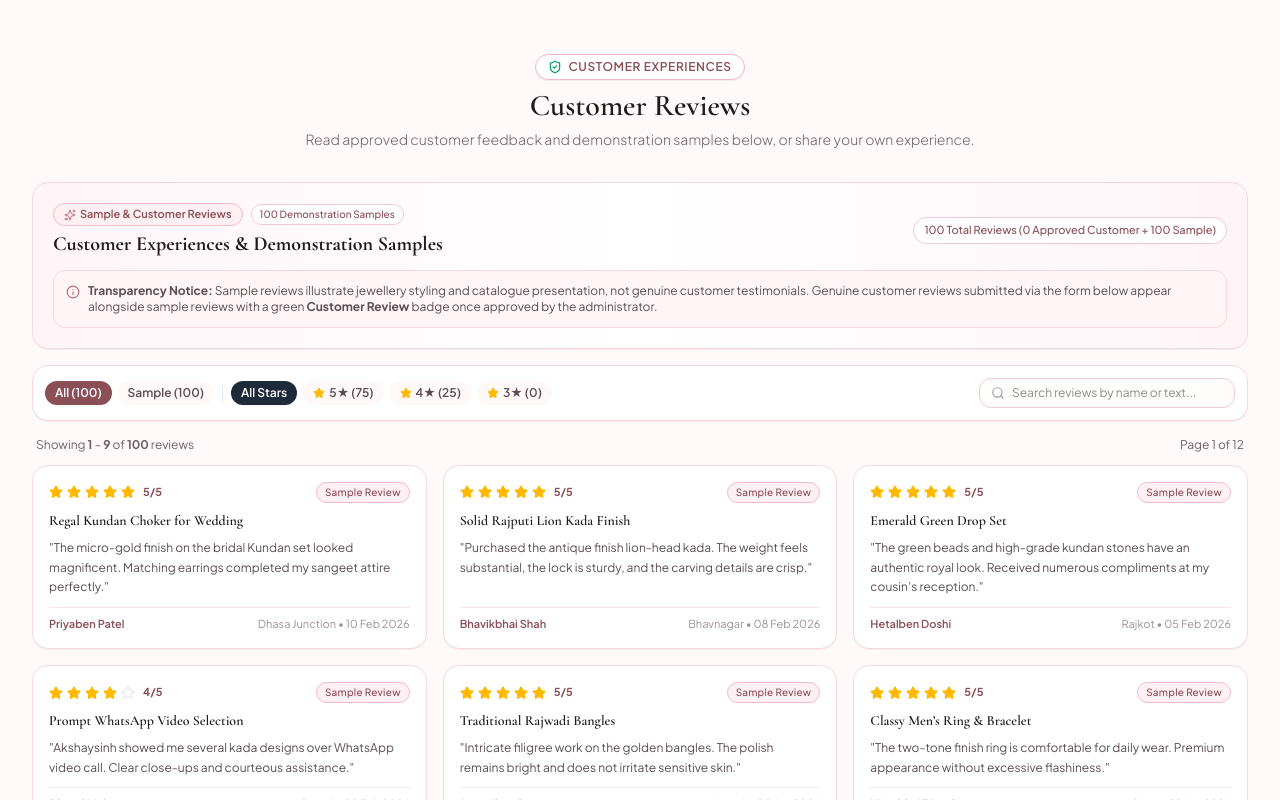
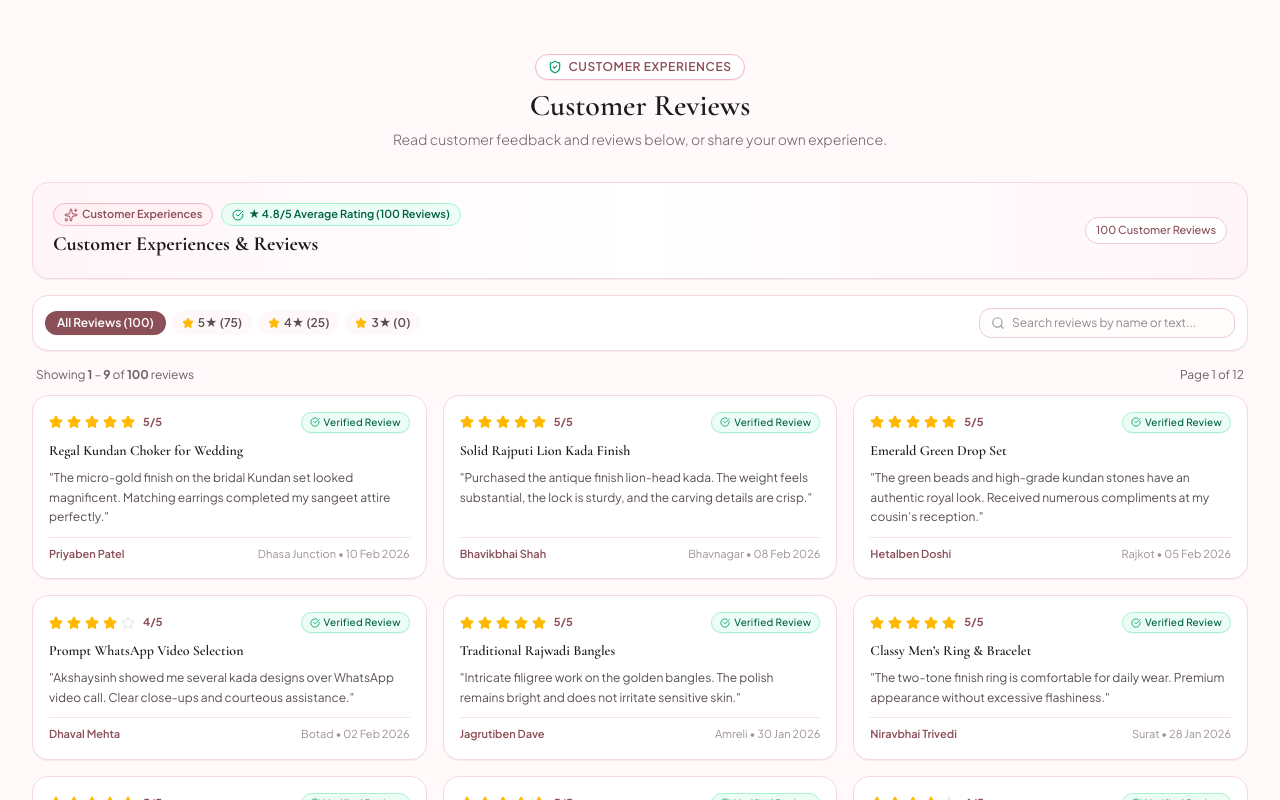
Before and after one commit to Devang9924/vaidehi-imitation, a React (Vite) app: page / in a window 1280 px wide. Shown: the part 2680-3480 px from the top of the page. Built offline with nearby package versions, Linux system fonts and the light colour scheme; no server answers.

Commit message:
Fix WhatsApp sharing reviews and product images

```diff
--- a/src/App.tsx
+++ b/src/App.tsx
@@ -146,8 +146,9 @@ export const App: React.FC = () => {
           setSelectedProductDetails(found);
           if (imgParam) {
             const parsedIdx = parseInt(imgParam, 10);
-            if (!isNaN(parsedIdx) && parsedIdx >= 0 && parsedIdx < (found.images?.length || 1)) {
-              setSelectedProductImageIndex(parsedIdx);
+            if (!isNaN(parsedIdx) && parsedIdx >= 0) {
+              const maxIdx = Math.max(0, (found.images?.length || 1) - 1);
+              setSelectedProductImageIndex(Math.min(parsedIdx, maxIdx));
             } else {
               setSelectedProductImageIndex(0);
             }
--- a/src/components/ReviewsSection.tsx
+++ b/src/components/ReviewsSection.tsx
@@ -118,11 +118,11 @@ export const ReviewsSection: React.FC = () => {
             Customer Reviews
           </h2>
           <p className="text-xs sm:text-sm text-[#6E6267] mt-1 font-light leading-relaxed">
-            Read approved customer feedback and demonstration samples below, or share your own experience.
+            Read customer feedback and reviews below, or share your own experience.
           </p>
         </div>
 
-        {/* 1. Website Review Display: 100 Clearly Labelled Sample Reviews (Above the form) */}
+        {/* 1. Website Review Display */}
         <SampleReviewsSection />
 
         {/* 2. Customer Review Submission Form (EXACTLY preserved design, fields, rating selector & submit button) */}
--- a/src/components/SampleReviewsSection.tsx
+++ b/src/components/SampleReviewsSection.tsx
@@ -1,5 +1,5 @@
 import React, { useState, useEffect, useMemo, useCallback } from 'react';
-import { Star, Sparkles, Search, ChevronLeft, ChevronRight, Info, CheckCircle, Tag } from 'lucide-react';
+import { Star, Sparkles, Search, ChevronLeft, ChevronRight, CheckCircle, Tag } from 'lucide-react';
 import { SAMPLE_REVIEWS_LIST } from '../data/sampleReviews';
 import type { CustomerReview } from '../types';
 import { fetchApprovedReviews, supabase } from '../lib/supabase';
@@ -12,7 +12,6 @@ export interface UnifiedReviewItem {
   message: string;
   city?: string;
   date: string;
-  is_sample: boolean;
   product_code?: string;
   product_name?: string;
   created_at?: string;
@@ -24,7 +23,6 @@ export const SampleReviewsSection: React.FC = () => {
   const [isLoadingCustomerReviews, setIsLoadingCustomerReviews] = useState<boolean>(true);
 
   // Filter & Search states
-  const [selectedType, setSelectedType] = useState<'all' | 'customer' | 'sample'>('all');
   const [selectedRating, setSelectedRating] = useState<'all' | 5 | 4 | 3>('all');
   const [searchQuery, setSearchQuery] = useState('');
   const [currentPage, setCurrentPage] = useState(1);
@@ -87,17 +85,9 @@ export const SampleReviewsSection: React.FC = () => {
     };
   }, [loadApprovedReviews]);
 
-  // Genuine customer rating stats (CALCULATED ONLY FROM APPROVED CUSTOMER REVIEWS)
-  const genuineCount = approvedCustomerReviews.length;
-  const genuineAvgRating = useMemo(() => {
-    if (genuineCount === 0) return null;
-    const total = approvedCustomerReviews.reduce((sum, r) => sum + r.rating, 0);
-    return (total / genuineCount).toFixed(1);
-  }, [approvedCustomerReviews, genuineCount]);
-
-  // Combine approved customer reviews + 100 sample reviews
+  // Combine approved customer reviews + all 100 existing reviews
   const allUnifiedReviews: UnifiedReviewItem[] = useMemo(() => {
-    // 1. Approved customer reviews (displayed first with genuine green Customer Review badge)
+    // 1. Approved customer reviews from Supabase
     const formattedCustomer: UnifiedReviewItem[] = approvedCustomerReviews.map((cr) => ({
       id: cr.id,
       customer_name: cr.customer_name,
@@ -109,14 +99,13 @@ export const SampleReviewsSection: React.FC = () => {
         month: 'short',
         year: 'numeric',
       }),
-      is_sample: false,
       product_code: cr.product_code,
       product_name: cr.product_name,
       created_at: cr.created_at,
     }));
 
-    // 2. 100 Sample reviews dataset
-    const formattedSamples: UnifiedReviewItem[] = SAMPLE_REVIEWS_LIST.map((sr) => ({
+    // 2. All 100 existing reviews dataset
+    const formattedExisting: UnifiedReviewItem[] = SAMPLE_REVIEWS_LIST.map((sr) => ({
       id: sr.id,
       customer_name: sr.customer_name,
       rating: sr.rating,
@@ -124,19 +113,22 @@ export const SampleReviewsSection: React.FC = () => {
       message: sr.message,
       city: sr.city,
       date: sr.date,
-      is_sample: true,
     }));
 
-    return [...formattedCustomer, ...formattedSamples];
+    return [...formattedCustomer, ...formattedExisting];
   }, [approvedCustomerReviews]);
 
-  // Filter unified reviews based on Type, Rating, and Search
+  // Overall reviews stats across all displayed reviews
+  const totalCount = allUnifiedReviews.length;
+  const avgRating = useMemo(() => {
+    if (totalCount === 0) return '5.0';
+    const total = allUnifiedReviews.reduce((sum, r) => sum + r.rating, 0);
+    return (total / totalCount).toFixed(1);
+  }, [allUnifiedReviews, totalCount]);
+
+  // Filter reviews based on Rating and Search
   const filteredReviews = useMemo(() => {
     return allUnifiedReviews.filter((rev) => {
-      // Type filter
-      if (selectedType === 'customer' && rev.is_sample) return false;
-      if (selectedType === 'sample' && !rev.is_sample) return false;
-
       // Rating filter
       if (selectedRating !== 'all' && rev.rating !== selectedRating) {
         return false;
@@ -156,14 +148,9 @@ export const SampleReviewsSection: React.FC = () => {
       }
       return true;
     });
-  }, [allUnifiedReviews, selectedType, selectedRating, searchQuery]);
+  }, [allUnifiedReviews, selectedRating, searchQuery]);
 
   // Reset pagination on filter changes
-  const handleTypeChange = (type: 'all' | 'customer' | 'sample') => {
-    setSelectedType(type);
-    setCurrentPage(1);
-  };
-
   const handleRatingChange = (rating: 'all' | 5 | 4 | 3) => {
     setSelectedRating(rating);
     setCurrentPage(1);
@@ -189,34 +176,27 @@ export const SampleReviewsSection: React.FC = () => {
     }
   };
 
-  // Counts for pill indicators
-  const totalCount = allUnifiedReviews.length;
+  // Counts for star rating filters
   const count5 = allUnifiedReviews.filter((r) => r.rating === 5).length;
   const count4 = allUnifiedReviews.filter((r) => r.rating === 4).length;
   const count3 = allUnifiedReviews.filter((r) => r.rating === 3).length;
 
   return (
     <div id="sample-reviews-container" className="mb-10 text-left">
-      {/* 1. Header & Compact Information Note (Improved vertical spacing, blush-pink aesthetic) */}
+      {/* 1. Header & Summary Stats */}
       <div className="bg-gradient-to-r from-[#FFF5F8] via-white to-[#FFF5F8] border border-[#F5D8E0] rounded-2xl p-4 sm:p-5 mb-4 shadow-2xs">
         <div className="flex flex-col sm:flex-row sm:items-center justify-between gap-2.5">
           <div>
             <div className="flex items-center gap-2 flex-wrap mb-1">
               <span className="inline-flex items-center gap-1 px-2.5 py-0.5 rounded-full bg-[#FFF0F3] border border-[#F5B8C7] text-[#8B4F58] text-[11px] font-semibold">
-                <Sparkles className="w-3 h-3 text-[#B76E79]" />
-                <span>Sample & Customer Reviews</span>
+                <Sparkles className="w-3.5 h-3.5 text-[#B76E79]" />
+                <span>Customer Experiences</span>
               </span>
 
-              {genuineCount > 0 ? (
-                <span className="inline-flex items-center gap-1 px-2.5 py-0.5 rounded-full bg-emerald-50 border border-emerald-200 text-emerald-800 text-[11px] font-semibold">
-                  <CheckCircle className="w-3 h-3 text-emerald-600" />
-                  <span>★ {genuineAvgRating}/5 Customer Rating ({genuineCount} {genuineCount === 1 ? 'Review' : 'Reviews'})</span>
-                </span>
-              ) : (
-                <span className="inline-flex items-center gap-1 px-2 py-0.5 rounded-full bg-white border border-[#F0C9D3] text-[#8B4F58] text-[10px] font-medium">
-                  100 Demonstration Samples
-                </span>
-              )}
+              <span className="inline-flex items-center gap-1 px-2.5 py-0.5 rounded-full bg-emerald-50 border border-emerald-200 text-emerald-800 text-[11px] font-semibold">
+                <CheckCircle className="w-3 h-3 text-emerald-600" />
+                <span>★ {avgRating}/5 Average Rating ({totalCount} Reviews)</span>
+              </span>
 
               {isLoadingCustomerReviews && (
                 <span className="text-[10px] text-[#8B4F58] bg-[#FFF0F3] px-2 py-0.5 rounded-full animate-pulse">
@@ -226,78 +206,30 @@ export const SampleReviewsSection: React.FC = () => {
             </div>
 
             <h3 className="font-heading text-lg sm:text-xl font-bold text-[#1F1A1C]">
-              Customer Experiences & Demonstration Samples
+              Customer Experiences & Reviews
             </h3>
           </div>
 
           <span className="text-[11px] text-[#8B4F58] bg-white px-2.5 py-1 rounded-full border border-[#F0C9D3] self-start sm:self-auto font-medium shrink-0">
-            {totalCount} Total Reviews ({genuineCount} Approved Customer + 100 Sample)
+            {totalCount} Customer Reviews
           </span>
-        </div>
-
-        {/* Compact, elegant light blush-pink informational note */}
-        <div className="mt-3 p-2.5 sm:p-3 bg-[#FFF5F7] border border-[#F5D8E0] rounded-xl flex items-start gap-2 text-xs text-[#5A4E53] leading-relaxed">
-          <Info className="w-3.5 h-3.5 text-[#B76E79] shrink-0 mt-0.5" />
-          <p className="text-[11px] sm:text-xs">
-            <strong>Transparency Notice:</strong> Sample reviews illustrate jewellery styling and catalogue presentation, not genuine customer testimonials. Genuine customer reviews submitted via the form below appear alongside sample reviews with a green <strong>Customer Review</strong> badge once approved by the administrator.
-          </p>
         </div>
       </div>
 
-      {/* 2. Filter & Search Toolbar (Neat wrapping without mobile overflow) */}
+      {/* 2. Filter & Search Toolbar */}
       <div className="flex flex-col sm:flex-row flex-wrap items-stretch sm:items-center justify-between gap-2.5 mb-4 p-2.5 sm:p-3 bg-white rounded-2xl border border-[#F5D8E0] shadow-2xs">
 
-        {/* Review Source / Type Filters & Star Rating Filters */}
+        {/* Rating filters */}
         <div className="flex items-center gap-1.5 flex-wrap">
-          {/* Source filters */}
           <button
-            onClick={() => handleTypeChange('all')}
-            className={`px-2.5 py-1 rounded-xl text-xs font-semibold transition-all cursor-pointer whitespace-nowrap pressable ${
-              selectedType === 'all'
+            onClick={() => handleRatingChange('all')}
+            className={`px-3 py-1 rounded-xl text-xs font-semibold transition-all cursor-pointer whitespace-nowrap pressable ${
+              selectedRating === 'all'
                 ? 'bg-[#8B4F58] text-white shadow-xs'
                 : 'bg-[#FFF8F9] text-[#5A4E53] hover:bg-[#FCECEF]'
             }`}
           >
-            All ({totalCount})
-          </button>
-
-          {genuineCount > 0 && (
-            <button
-              onClick={() => handleTypeChange('customer')}
-              className={`px-2.5 py-1 rounded-xl text-xs font-semibold flex items-center gap-1 transition-all cursor-pointer whitespace-nowrap pressable ${
-                selectedType === 'customer'
-                  ? 'bg-emerald-700 text-white shadow-xs'
-                  : 'bg-emerald-50 text-emerald-800 hover:bg-emerald-100'
-              }`}
-            >
-              <CheckCircle className="w-3 h-3" />
-              <span>Customer ({genuineCount})</span>
-            </button>
-          )}
-
-          <button
-            onClick={() => handleTypeChange('sample')}
-            className={`px-2.5 py-1 rounded-xl text-xs font-semibold transition-all cursor-pointer whitespace-nowrap pressable ${
-              selectedType === 'sample'
-                ? 'bg-[#8B4F58] text-white shadow-xs'
-                : 'bg-[#FFF8F9] text-[#5A4E53] hover:bg-[#FCECEF]'
-            }`}
-          >
-            Sample (100)
-          </button>
-
-          <span className="h-4 w-px bg-gray-200 mx-0.5 hidden sm:inline-block"></span>
-
-          {/* Star rating filters */}
-          <button
-            onClick={() => handleRatingChange('all')}
-            className={`px-2.5 py-1 rounded-xl text-xs font-semibold transition-all cursor-pointer whitespace-nowrap pressable ${
-              selectedRating === 'all'
-                ? 'bg-gray-800 text-white shadow-xs'
-                : 'bg-gray-100 text-gray-600 hover:bg-gray-200'
-            }`}
-          >
-            All Stars
+            All Reviews ({totalCount})
           </button>
 
           <button
@@ -337,7 +269,7 @@ export const SampleReviewsSection: React.FC = () => {
           </button>
         </div>
 
-        {/* Search Input (No mobile horizontal overflow) */}
+        {/* Search Input */}
         <div className="relative w-full sm:w-56 md:w-64">
           <Search className="w-3.5 h-3.5 text-gray-400 absolute left-3 top-1/2 -translate-y-1/2" />
           <input
@@ -360,7 +292,7 @@ export const SampleReviewsSection: React.FC = () => {
         </span>
       </div>
 
-      {/* 3. Cards Grid (Consistent height, clear labels, elegant blush-pink design) */}
+      {/* 3. Cards Grid: Consistent design for every review card */}
       {paginatedReviews.length === 0 ? (
         <div className="p-8 text-center bg-white rounded-2xl border border-[#F5D8E0] space-y-2">
           <p className="text-xs sm:text-sm text-[#6E6267]">
@@ -368,7 +300,6 @@ export const SampleReviewsSection: React.FC = () => {
           </p>
           <button
             onClick={() => {
-              setSelectedType('all');
               setSelectedRating('all');
               setSearchQuery('');
               setCurrentPage(1);
@@ -384,14 +315,10 @@ export const SampleReviewsSection: React.FC = () => {
             <div
               key={rev.id}
               style={{ animationDelay: `${(idx % 9) * 60}ms` }}
-              className={`animate-fade-in-up bg-white rounded-2xl p-4 shadow-2xs hover:shadow-md hover:-translate-y-1 transition-all duration-300 flex flex-col justify-between space-y-2.5 h-full ${
-                rev.is_sample
-                  ? 'border border-[#F5D8E0] hover:border-[#F5B8C7]'
-                  : 'border-2 border-emerald-300 bg-gradient-to-b from-[#F7FCF9] to-white hover:border-emerald-400'
-              }`}
+              className="animate-fade-in-up bg-white rounded-2xl p-4 shadow-2xs hover:shadow-md hover:-translate-y-1 transition-all duration-300 flex flex-col justify-between space-y-2.5 h-full border border-[#F5D8E0] hover:border-[#F5B8C7]"
             >
               <div className="space-y-2">
-                {/* Rating & Distinct Label */}
+                {/* Rating & Verified Badge */}
                 <div className="flex items-center justify-between gap-1 flex-wrap">
                   <div className="flex items-center space-x-1">
                     {[1, 2, 3, 4, 5].map((star) => (
@@ -409,16 +336,10 @@ export const SampleReviewsSection: React.FC = () => {
                     </span>
                   </div>
 
-                  {rev.is_sample ? (
-                    <span className="text-[10px] bg-[#FFF0F3] text-[#8B4F58] border border-[#F5B8C7] px-2 py-0.5 rounded-full font-medium tracking-wide">
-                      Sample Review
-                    </span>
-                  ) : (
-                    <span className="text-[10px] bg-emerald-100 text-emerald-800 border border-emerald-300 px-2.5 py-0.5 rounded-full font-bold tracking-wide flex items-center gap-1 shadow-2xs">
-                      <CheckCircle className="w-2.5 h-2.5 text-emerald-700" />
-                      <span>Customer Review</span>
-                    </span>
-                  )}
+                  <span className="text-[10px] bg-emerald-50 text-emerald-800 border border-emerald-200 px-2 py-0.5 rounded-full font-medium tracking-wide flex items-center gap-1 shadow-2xs">
+                    <CheckCircle className="w-2.5 h-2.5 text-emerald-600" />
+                    <span>Verified Review</span>
+                  </span>
                 </div>
 
                 {/* Associated Product if present */}
```
Also changed, not shown: src/components/BuyOrderModal.tsx (+10 -5 lines), src/components/ProductCard.tsx (+5 -2 lines), src/components/ProductDetailModal.tsx (+31 -8 lines), src/components/admin/AdminProductForm.tsx (+9 -2 lines), src/components/admin/AdminProductList.tsx (+10 -5 lines), src/lib/whatsapp.ts (+14 -11 lines).
